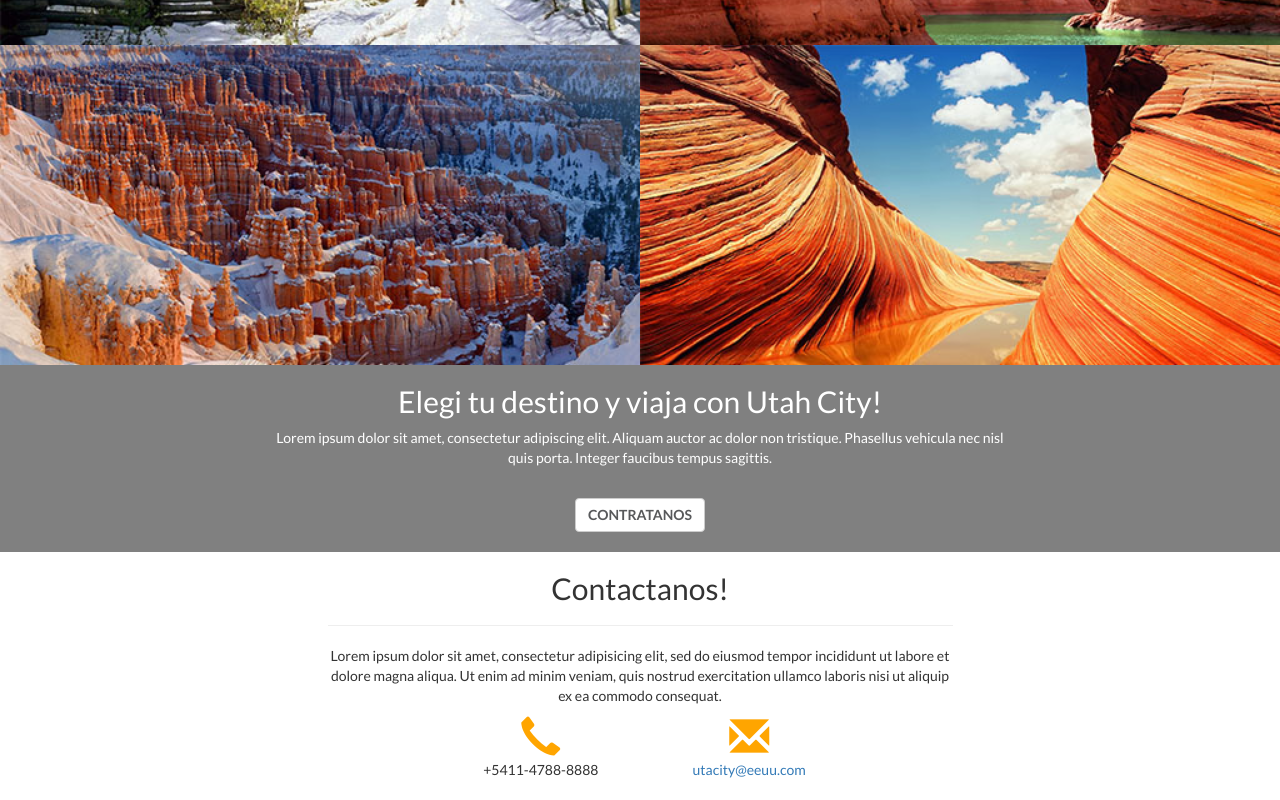
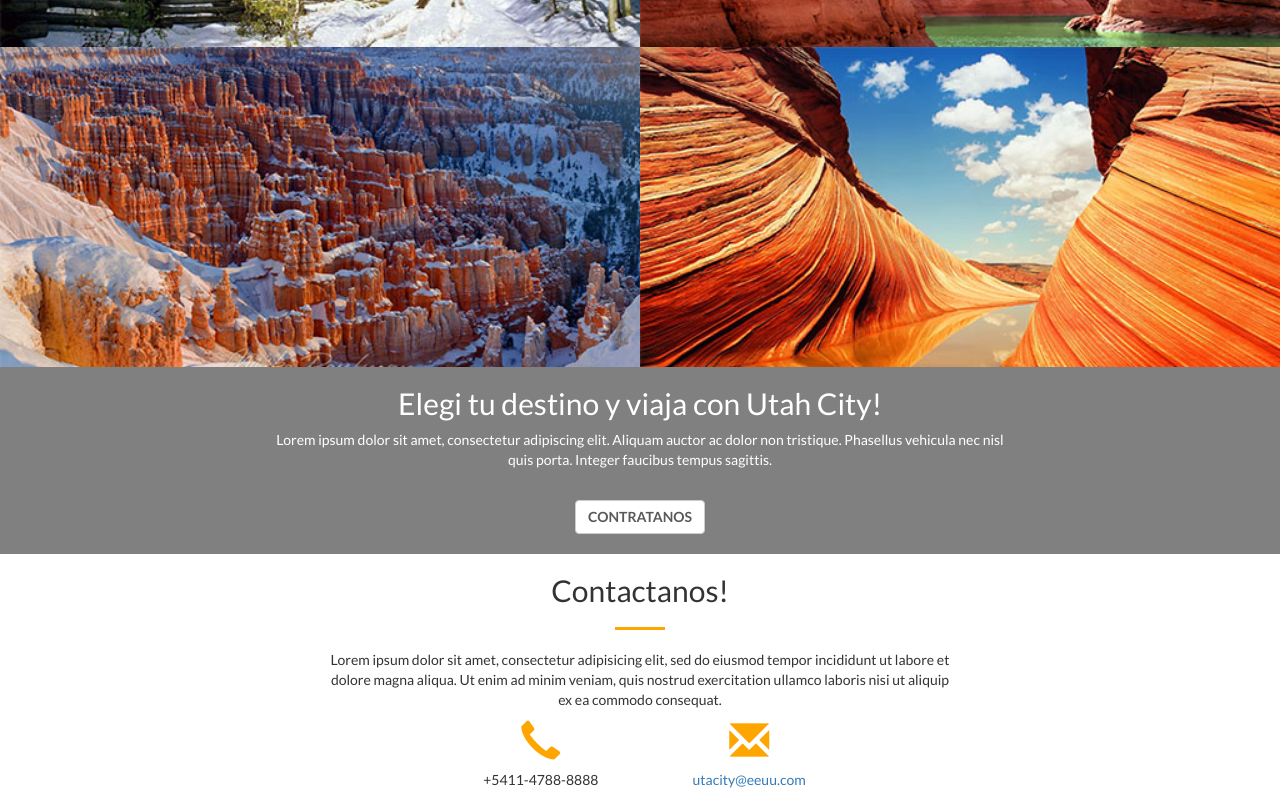
Before and after one commit to evemartire/Bootstrap-ejercicio1-desde-cero, a plain HTML site: page index.html in a window 1280 px wide. Shown: the part 2157-2957 px from the top of the page. Drawn offline with Linux system fonts and the light colour scheme.

Commit message:
coloresicoybarra

```diff
--- a/css/estilos.css
+++ b/css/estilos.css
@@ -5,6 +5,10 @@ body{
  font-family: 'Lato', sans-serif;
 }
 
+hr {
+  border-color: orange;
+  border-width: 3px;
+  max-width: 50px; }
 
 .fondo-naranja{
      background: #f3a309;
--- a/index.html
+++ b/index.html
@@ -201,11 +201,11 @@
                 </div>
 								<div class="contenedorcontact col-md-6 col-md-offset-4 text-center">
 									<div class="col-lg-4 offset-lg-2 text-center">
-										<a class="glyphicon glyphicon-earphone" aria-hidden="true"></a>
+										<p class="glyphicon glyphicon-earphone" aria-hidden="true"></p>
 										<p>+5411-4788-8888</p>
 									</div>
 									<div class="col-lg-4 text-center">
-										<a class="glyphicon glyphicon-envelope" aria-hidden="true"></a>
+										<p class="glyphicon glyphicon-envelope" aria-hidden="true"></p>
 										<p><a href="mailto:utahcity@eeuu.com">utacity@eeuu.com</a></p>
 									</div>
 								</div>
```
